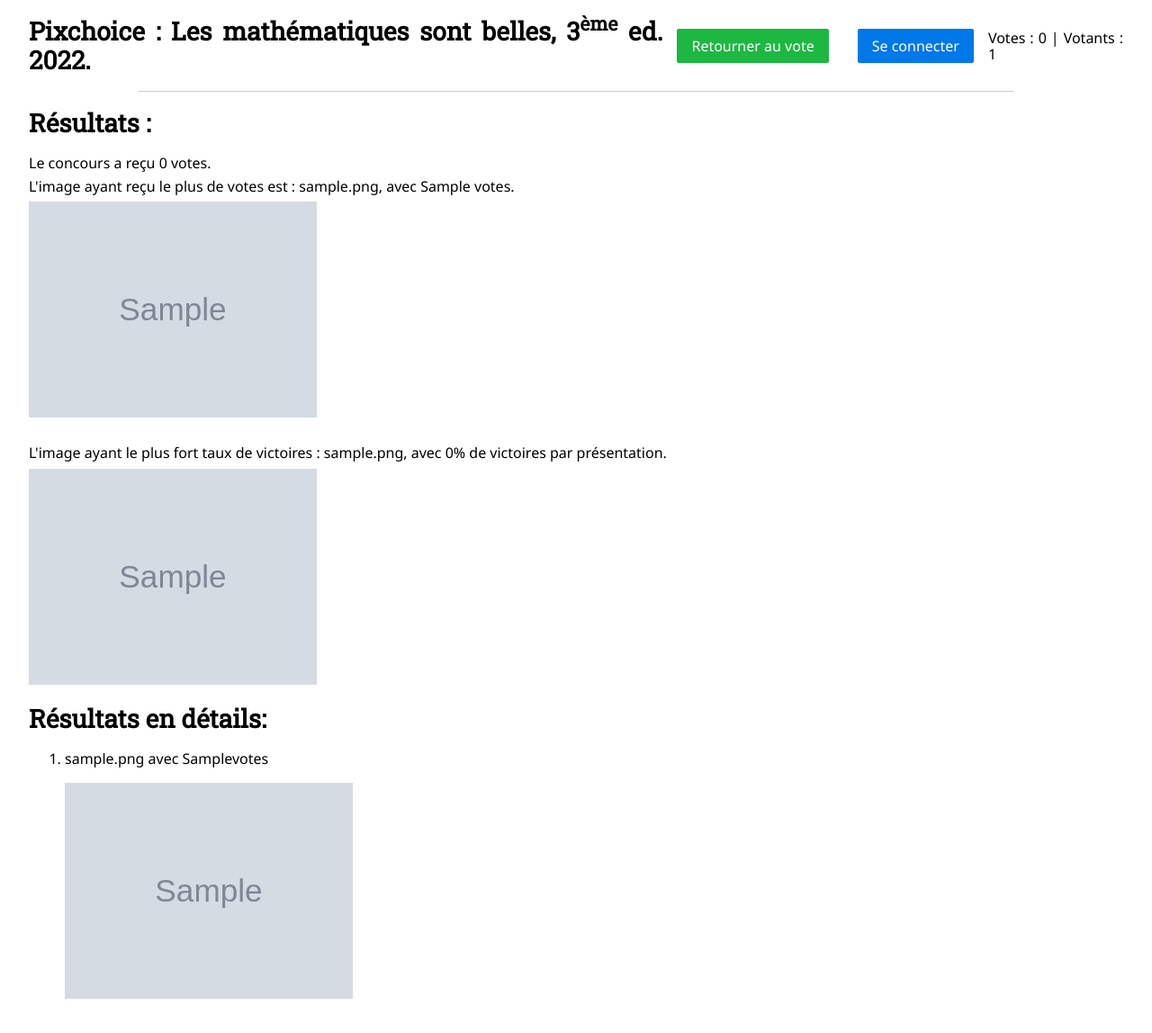
After one commit to R0baiyn/PixChoice_V2, a PHP site: page /resultats.php in a window 1280 px wide. The commit adds this page. Shown: the whole page at 90% size. Run offline with PHP 8.4, Linux system fonts and the light colour scheme; tables that the repository leaves empty or names only in its code hold one stand-in row (values such as "Sample post"); grey boxes marked "Sample" are stand-in pictures; some libraries are stand-ins or nearby versions.

Commit message:
add results

```diff
--- a/admin.php
+++ b/admin.php
@@ -38,6 +38,9 @@ if (isset($getData['Vote'])){
     include('admin_utilisateurs.php');
 } elseif (isset($getData['Parametres'])){
     include('admin_parametres.php');
+} elseif ($_SESSION['LOGGED_USER']['new_user']) {
+    $_SESSION['LOGIN_ERROR_MESSAGE'] = 'Vous devez changer votre mot de passe temporaire pour un mot de passe permanent.';
+    include('admin_parametres.php');
 } else {
     include('admin_main.php');
 } ?>
--- a/admin_vote.php
+++ b/admin_vote.php
@@ -56,12 +56,12 @@ include(__DIR__ . '/variables.php');
 
             <h2 class="content-subhead">Nombre d'actualisations possibles sur un temps donné</h2>
             <div class="pure-control-group">
-                <input type="number" id="aligned-name" placeholder="Identifiant" name="nombre_vote" value="<?php echo $nombre_vote[0][0]; ?>"/>
+                <input type="number" id="aligned-name" name="nombre_vote" value="<?php echo $nombre_vote[0][0]; ?>"/>
                 <label for="aligned-name">Actualisations avant d'être bloqué</label>
             </div>
             <h2 class="content-subhead">Temps avant de pouvoir revoter</h2>
             <div class="pure-control-group">
-                <input type="number" id="aligned-name" placeholder="Identifiant" name="temps_vote" value="<?php echo $temps_vote[0][0]; ?>"/>
+                <input type="number" id="aligned-name" name="temps_vote" value="<?php echo $temps_vote[0][0]; ?>"/>
                 <label for="aligned-name">Secondes entre chaque vote</label>
             </div>
             <h2 class="content-subhead">Appliquer les changements</h2>
--- a/css/styles.css
+++ b/css/styles.css
@@ -324,3 +324,8 @@ a {
 .alert-dark .alert-link {
     color: #101214;
 }
+
+.image {
+    width: 320px;
+    height: 240px;
+}
--- a/index.php
+++ b/index.php
@@ -28,4 +28,6 @@ if (isset($postData['connexion']) || isset($_GET['connexion'])) {
     include('login.php');
 } else {
     include('vote.php');
-};
+};?>
+</body>
+</html>
--- a/login.php
+++ b/login.php
@@ -16,7 +16,9 @@
                 <input type="password" id="aligned-password" placeholder="Mot de passe" name="password"/>
             </div>
             <div class="pure-controls">
-                <button type="submit" class="pure-button pure-button-primary">Se connecter</button>
+                <button type="submit" class="pure-button pure-button-primary" style="margin: 1em;">Se connecter</button>
             </div>
     </form>
-<?php endif; ?>
+<?php else:
+redirectToUrl('index.php');
+endif;?>
--- /dev/null
+++ b/resultats.php
@@ -0,0 +1,107 @@
+<?php
+session_start();
+require_once(__DIR__ . '/config.php');
+require_once(__DIR__ . '/databaseconnect.php');
+require_once(__DIR__ . '/variables.php');
+require_once(__DIR__ . '/fonctions.php');
+?>
+
+<!doctype html>
+<html lang="fr">
+<head>
+    <meta charset="utf-8">
+    <meta name="viewport" content="width=device-width, initial-scale=1.0">
+    <title>Pixchoice</title>
+    <link rel="stylesheet" href="https://cdn.jsdelivr.net/npm/purecss@3.0.0/build/pure-min.css" integrity="sha384-X38yfunGUhNzHpBaEBsWLO+A0HDYOQi8ufWDkZ0k9e0eXz/tH3II7uKZ9msv++Ls" crossorigin="anonymous">
+    <link rel="stylesheet" href="css/styles.css">
+</head>
+<body>
+
+<?php
+
+if (!($affichage_resultats[0][0] || (isset($_SESSION['LOGGED_USER']) && $affichage_resultats_admin[0][0]))){
+$_SESSION['LOGIN_ERROR_MESSAGE'] = 'Les résultats ne sont pas disponibles pour le moment';
+redirectToUrl('index.php?connexion');
+}
+
+$votes = "SELECT SUM(nb_votes) as result FROM concours";
+$requete = $sql_bdd -> prepare($votes);
+$requete -> execute();
+$votes_actuel = $requete -> fetchAll();
+
+$people = "SELECT COUNT(ip) FROM votant";
+$requete = $sql_bdd -> prepare($people);
+$requete -> execute();
+$people_actuel = $requete -> fetchAll();
+
+$votes="SELECT SUM(nb_votes) as result FROM concours";
+$requete = $sql_bdd->prepare($votes);
+$requete->execute();
+$votes_actuel = $requete->fetchAll();
+
+$gagnant="select * from concours";
+$requete = $sql_bdd->prepare($gagnant);
+$requete->execute();
+$sortie = $requete->fetchAll();
+
+$maximum=0;
+$gagnant=0;
+$taux_max=0;
+$prefere=0;
+for ($i = 1; $i < count($sortie); $i++) {
+    if ($sortie[$i]["nb_votes"]>$maximum){
+		$maximum=$sortie[$i]["nb_votes"];
+		$gagnant=$i;
+	}
+	if ($sortie[$i]["nb_fois"]!=0){
+		if ($sortie[$i]["nb_votes"]/$sortie[$i]["nb_fois"]>$taux_max){
+			$taux_max=$sortie[$i]["nb_votes"]/$sortie[$i]["nb_fois"];
+			$prefere=$i;
+		}
+	}
+}
+
+
+
+?>
+<div class="page">
+<header>
+<h1>Pixchoice : Les mathématiques sont belles, 3<sup>ème</sup> ed. 2022.</h1>
+<a class="pure-button pure-button-primary" href="index.php" style="margin: 1em; text-align: center; background: rgb(28, 184, 65);">Retourner au vote</a>
+
+<?php
+if (!isset($_SESSION['LOGGED_USER']) && !isset($postData['connexion']) && !isset($getData['connexion'])) : ?>
+    <form method="post" action="index.php">
+        <button type='submit'class="pure-button pure-button-primary" name='connexion' style="margin: 1em;">Se connecter</button>
+    </form>
+
+<?php elseif(isset($_SESSION['LOGGED_USER'])) :?>
+    <form method="post" action="admin.php">
+        <button type='submit'class="pure-button pure-button-primary" name="panel admin" style="margin: 1em;">Panel Admin</button>
+    </form>
+    <form method="post" action="logout.php">
+        <button type='submit'class="pure-button pure-button-primary" style="margin: 1em;">Se déconnecter</button>
+    </form>
+<?php endif;?>
+<p>Votes : <?php echo $votes_actuel[0][0]; ?> | Votants : <?php echo $people_actuel[0][0]; ?></p>
+</header>
+<h1>Résultats :</h1>
+Le concours a reçu <?php echo $votes_actuel[0][0];?> votes.<br>
+<p>L'image ayant reçu le plus de votes est : <?php echo $sortie[$gagnant]["image"].", avec ".$sortie[$gagnant]["nb_votes"]." votes."; ?></p>
+<img class='pure-img-responsive image' src='images/<?php echo $sortie[$gagnant]["image"]?>'>
+<br><br>
+<p>L'image ayant le plus fort taux de victoires : <?php echo $sortie[$prefere]["image"].", avec ".round($taux_max*100)."% de victoires par présentation."; ?></p>
+<img class='pure-img-responsive image' src='images/<?php echo $sortie[$prefere]["image"]?>'>
+
+<h1>Résultats en détails:</h1>
+<?php
+$gagnant="select * from concours ORDER BY nb_votes";
+$requete = $sql_bdd->prepare($gagnant);
+$requete->execute();
+$sortie = $requete->fetchAll();
+$sortie=array_reverse($sortie);
+echo "<ol>";
+foreach($sortie as $enr){
+	echo "<li>".$enr["image"]." avec ".$enr["nb_votes"]."votes<br><br><img class='pure-img-responsive image' src='images/".$enr["image"]."'></li><br>";
+}
+echo "</ol>";
--- a/submit_login.php
+++ b/submit_login.php
@@ -9,13 +9,11 @@ $postData = $_POST;
 
 if (isset($postData['identifiant']) &&  isset($postData['password'])) {
     foreach ($users as $user) {
-        if (
-            $user['identifiant'] === $postData['identifiant'] &&
-            $user['password'] === crypt($postData['password'], $hash)
-        ) {
+        if ($user['identifiant'] === $postData['identifiant'] && $user['password'] === crypt($postData['password'], $hash)) {
             $_SESSION['LOGGED_USER'] = [
                 'identifiant' => $user['identifiant'],
                 'user_id' => $user['user_id'],
+                'new_user' => $user['new_user'],
             ];
         }
     }
--- a/variables.php
+++ b/variables.php
@@ -20,3 +20,11 @@ $temps_vote = $requete->fetchAll();
 $requete = $sql_bdd->prepare('SELECT COUNT(*) FROM concours');
 $requete->execute();
 $nb_concours = $requete->fetchAll();
+
+//admin_resultats.php
+$requete = $sql_bdd->prepare('SELECT affichage_resultats FROM config');
+$requete->execute();
+$affichage_resultats = $requete->fetchAll();
+$requete = $sql_bdd->prepare('SELECT affichage_resultats_admin FROM config');
+$requete->execute();
+$affichage_resultats_admin = $requete->fetchAll();
--- a/vote.php
+++ b/vote.php
@@ -57,7 +57,7 @@ if (isset($_COOKIE['NB_VOTE']) && $_COOKIE['NB_VOTE']>=$nombre_vote[0][0] && (!i
     </div>
     <br>
     <form action="index.php">
-        <button type='submit'class="pure-button pure-button-primary">Actualiser</button>
+        <button type='submit'class="pure-button pure-button-primary" style="margin: 1em;">Actualiser</button>
     </form>
 <?php else:?>
     <div>
```
Also changed, not shown: admin_parametres.php (+43 -0 lines), admin_resultats.php (+56 -0 lines), admin_update.php (added, +50 -0 lines), header.php (+7 -2 lines).
